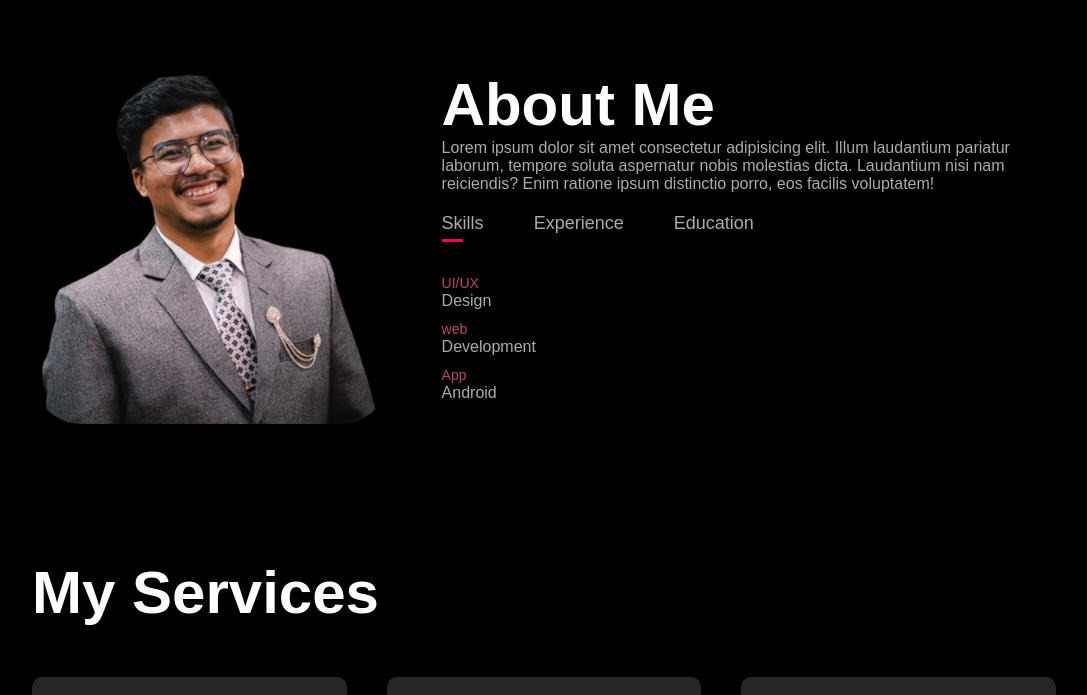
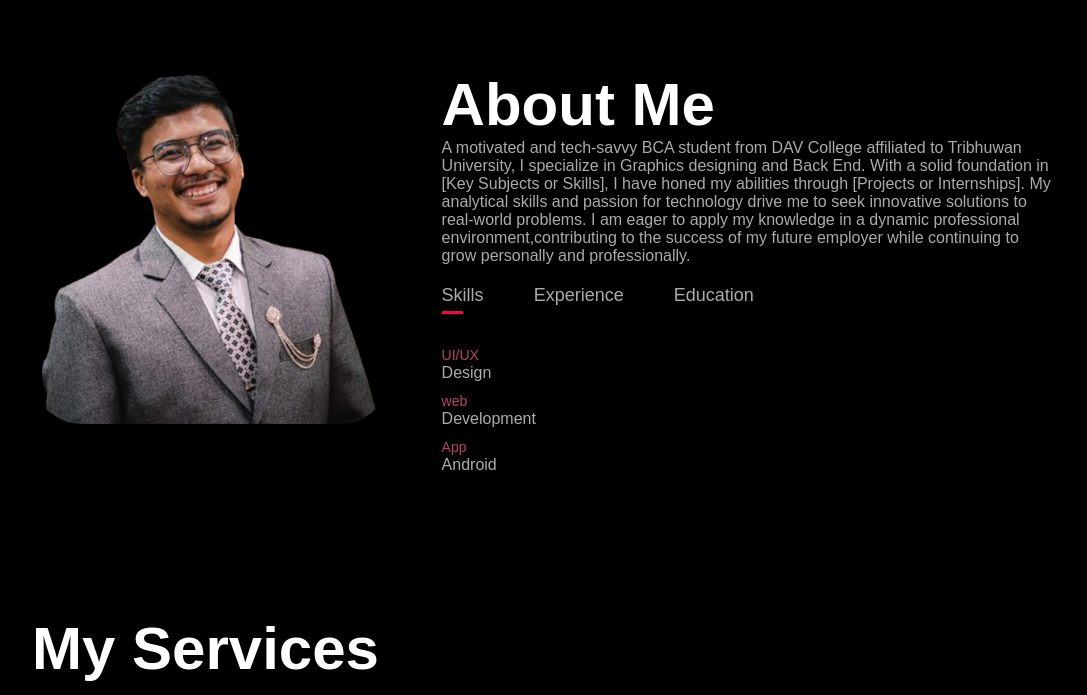
Before and after one commit to sushilnemkul/portfolioo, a plain HTML site: page index.html in a window 1280 px wide. Shown: the part 820-1515 px from the top of the page, without its empty margins (96-1183 px from the left). Drawn offline with Linux system fonts and the light colour scheme.

Commit message:
Update index.html

```diff
--- a/index.html
+++ b/index.html
@@ -39,9 +39,10 @@
                     </div>
                     <div class="about-col-2">
                         <h1 class="sub-title">About Me</h1>
-                        <p>Lorem ipsum dolor sit amet consectetur adipisicing elit. Illum laudantium pariatur laborum,
-                             tempore soluta aspernatur nobis molestias dicta. Laudantium nisi nam reiciendis? Enim
-                            ratione ipsum distinctio porro, eos facilis voluptatem!</p>
+                        <p>A motivated and tech-savvy BCA student from DAV College affiliated to Tribhuwan University, I specialize in Graphics designing and Back End.
+                             With a solid foundation in [Key Subjects or Skills], I have honed my abilities through [Projects or Internships]. My analytical skills and passion for technology drive me to seek innovative solutions to real-world problems.
+                             I am eager to apply my knowledge in a dynamic professional environment,contributing to the success of my future employer while continuing to grow personally and professionally.</p>
+                            </p>
 
                             <div class="tab-titles">
                                 <p class="tab-links active-link" onclick="opentab('Skills')">Skills</p>
```
